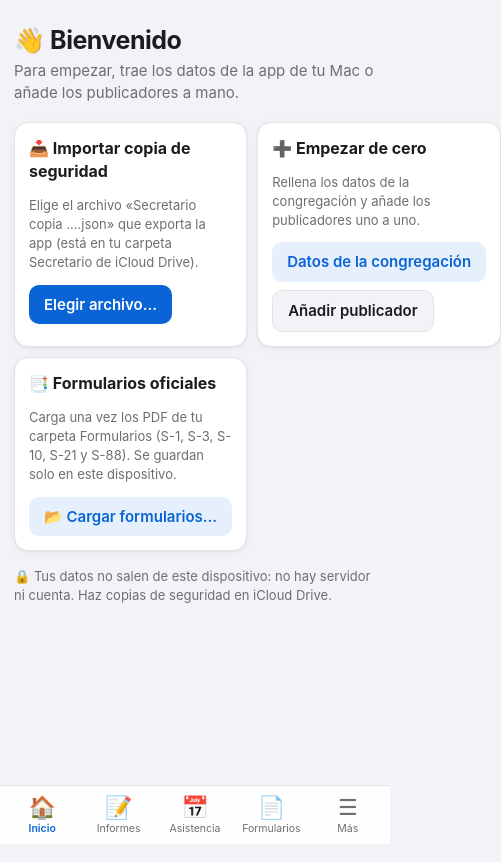
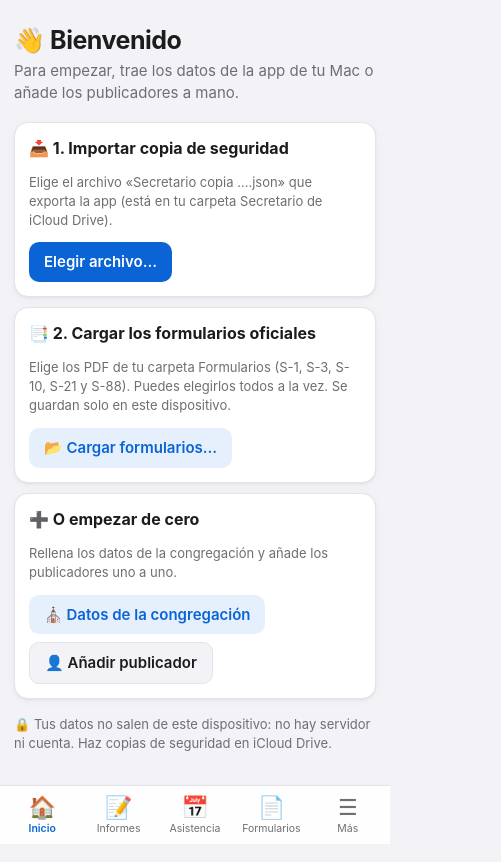
Before and after one commit to mhowani/secretario, a plain HTML site: page index.html in a window 390 px wide. Shown: the whole page, 501 px wide, since content can reach past the window. Drawn offline with Linux system fonts and the light colour scheme.

Commit message:
Pantalla de bienvenida: los recuadros ya no se salen en el iPhone
Co-Authored-By: Claude Opus 5.5 <noreply@anthropic.com>
Claude-Session: https://claude.ai/code/session_01UgpifMkejgRPiK2C9tucfT

```diff
--- a/index.html
+++ b/index.html
@@ -60,6 +60,8 @@ main { flex: 1; min-width: 0; padding: 26px 32px 60px; max-width: 1180px; }
 .tarjeta { background: var(--tarjeta); border-radius: var(--radio); padding: 16px 18px; box-shadow: var(--sombra); margin-bottom: 16px; border: 1px solid var(--linea); }
 .rejilla { display: grid; gap: 14px; grid-template-columns: repeat(auto-fill, minmax(220px, 1fr)); margin-bottom: 16px; }
 .rejilla .tarjeta { margin: 0; }
+.rejilla > * { min-width: 0; }
+.btn { max-width: 100%; }
 .dato { display: flex; flex-direction: column; gap: 2px; }
 .dato .emoji { font-size: 26px; }
 .dato .valor { font-size: 30px; font-weight: 700; letter-spacing: -.02em; }
@@ -148,6 +150,8 @@ table.t tr.clic { cursor: pointer; } table.t tr.clic:hover td { background: var(
   .informe .nombre { grid-column: 1 / -1; }
   .informe .notas { grid-column: 1 / -1; }
   .rejilla { grid-template-columns: 1fr 1fr; gap: 10px; }
+  .rejilla.bienvenida { grid-template-columns: 1fr; }
+  .btn { white-space: normal; text-align: center; justify-content: center; }
   .dato .valor { font-size: 24px; }
   .tarjeta { padding: 14px; }
   .etq-movil { display: block; font-size: 11px; color: var(--suave); text-align: center; margin-bottom: 2px; }
@@ -1140,10 +1144,10 @@ VISTAS.inicio = () => {
   const hoy = new Date();
   if (!D.personas.length) {
     return `<h1>👋 Bienvenido</h1><p class="sub">Para empezar, trae los datos de la app de tu Mac o añade los publicadores a mano.</p>
-    <div class="rejilla">
-      <div class="tarjeta"><h3>📥 Importar copia de seguridad</h3><p class="suave peq">Elige el archivo «Secretario copia ….json» que exporta la app (está en tu carpeta Secretario de iCloud Drive).</p><button class="btn" data-accion="importar">Elegir archivo…</button></div>
-      <div class="tarjeta"><h3>➕ Empezar de cero</h3><p class="suave peq">Rellena los datos de la congregación y añade los publicadores uno a uno.</p><div class="acciones"><a class="btn sec" href="#ajustes">Datos de la congregación</a><a class="btn gris" href="#nuevo">Añadir publicador</a></div></div>
-      ${incluidos() ? '' : '<div class="tarjeta"><h3>📑 Formularios oficiales</h3><p class="suave peq">Carga una vez los PDF de tu carpeta Formularios (S-1, S-3, S-10, S-21 y S-88). Se guardan solo en este dispositivo.</p><button class="btn sec" data-accion="cargar-formularios">📂 Cargar formularios…</button></div>'}
+    <div class="rejilla bienvenida">
+      <div class="tarjeta"><h3>📥 1. Importar copia de seguridad</h3><p class="suave peq">Elige el archivo «Secretario copia ….json» que exporta la app (está en tu carpeta Secretario de iCloud Drive).</p><button class="btn" data-accion="importar">Elegir archivo…</button></div>
+      ${incluidos() ? '' : '<div class="tarjeta"><h3>📑 2. Cargar los formularios oficiales</h3><p class="suave peq">Elige los PDF de tu carpeta Formularios (S-1, S-3, S-10, S-21 y S-88). Puedes elegirlos todos a la vez. Se guardan solo en este dispositivo.</p><button class="btn sec" data-accion="cargar-formularios">📂 Cargar formularios…</button></div>'}
+      <div class="tarjeta"><h3>➕ O empezar de cero</h3><p class="suave peq">Rellena los datos de la congregación y añade los publicadores uno a uno.</p><div class="acciones"><a class="btn sec" href="#ajustes">⛪ Datos de la congregación</a><a class="btn gris" href="#nuevo">👤 Añadir publicador</a></div></div>
     </div>
     <p class="suave peq">🔒 Tus datos no salen de este dispositivo: no hay servidor ni cuenta. Haz copias de seguridad en iCloud Drive.</p>`;
   }
--- a/sw.js
+++ b/sw.js
@@ -1,6 +1,6 @@
 // Guarda la página para que funcione sin conexión. Primero intenta la red
 // (así llegan las actualizaciones) y, si no hay conexión, usa la copia guardada.
-const CACHE = 'secretario-v1';
+const CACHE = 'secretario-v2';
 const ARCHIVOS = ['./', './index.html', './manifest.webmanifest', './icono-192.png', './icono-512.png', './apple-touch-icon.png'];
 self.addEventListener('install', e => { e.waitUntil(caches.open(CACHE).then(c => c.addAll(ARCHIVOS))); self.skipWaiting(); });
 self.addEventListener('activate', e => e.waitUntil(
```
